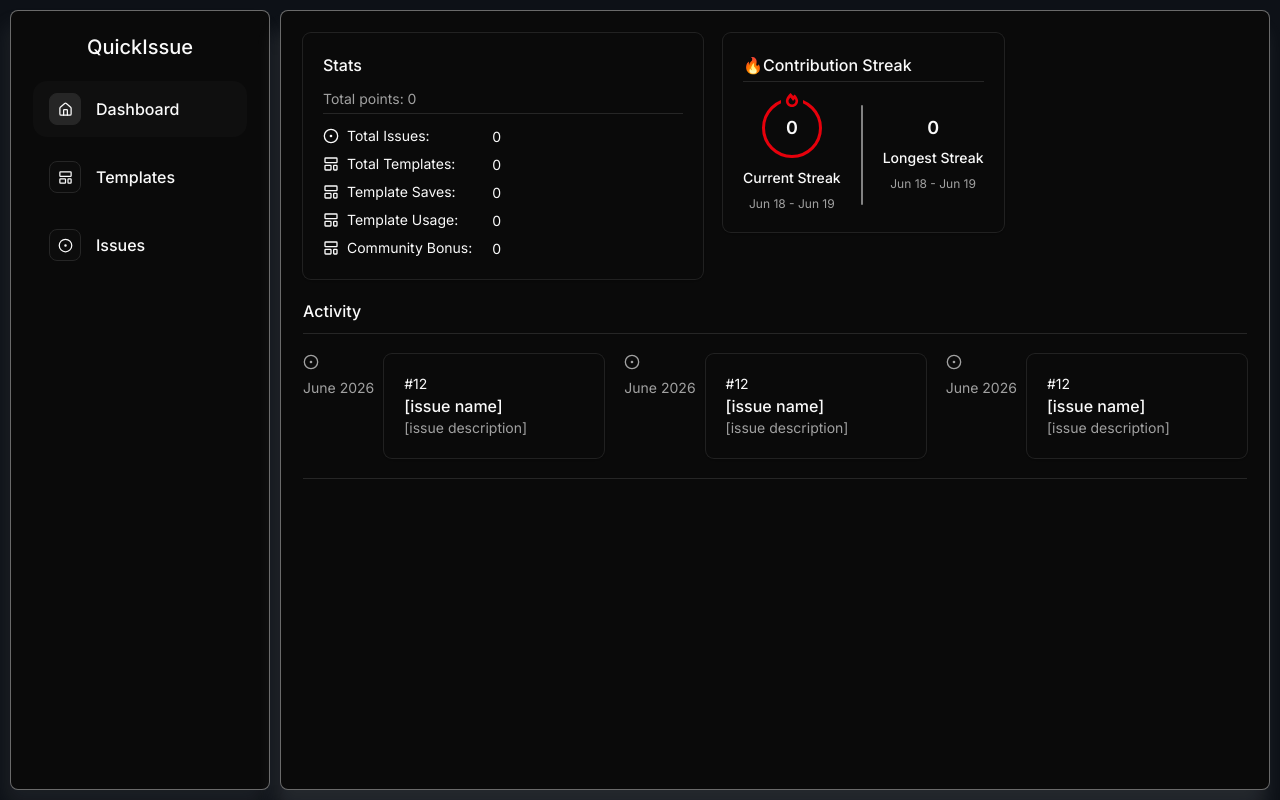
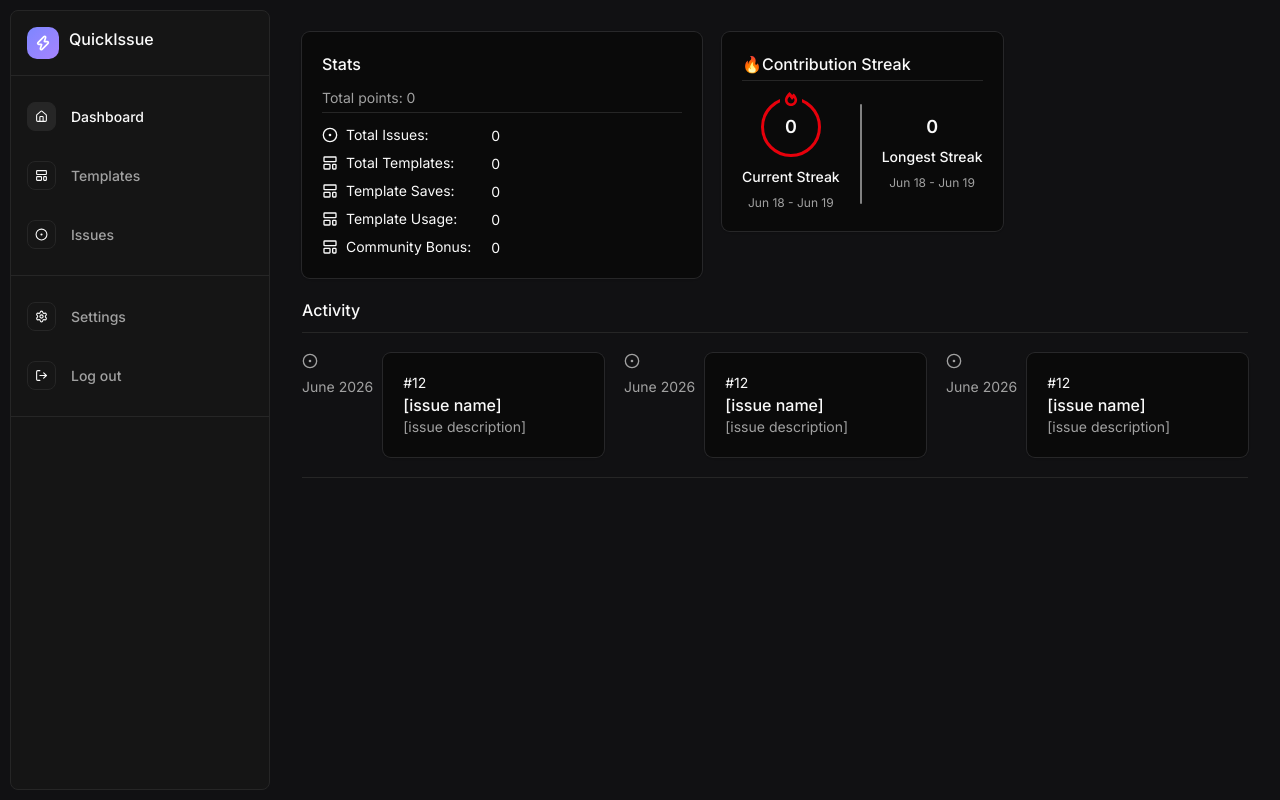
Before and after one commit to giamimino/QuickIssue, a Next.js app: page /dashboard in a window 1280 px wide. Built offline with nearby package versions, Linux system fonts and the light colour scheme.

Commit message:
chore(dashboard): improve dashboard/sidebar colors and UI

```diff
--- a/src/app/dashboard/layout.tsx
+++ b/src/app/dashboard/layout.tsx
@@ -4,19 +4,13 @@ import React from "react";
 
 const DashboardLayout = ({ children }: { children: React.ReactNode }) => {
   return (
-    <div className="flex">
+    <div className="flex bg-dashboard">
       <div className="p-2.5 min-h-screen">
         <Sidebar />
       </div>
 
       <div className="py-2.5 pr-2.5 w-full min-h-screen">
-        <div
-          className={`w-full h-full bg-card rounded-md p-5.5
-  border-sidebar-foreground/40 shadow-[-5px_20px_20px] border
-  shadow-accent-foreground/10`}
-        >
-          {children}
-        </div>
+        <div className={`w-full h-full p-5.5`}>{children}</div>
       </div>
     </div>
   );
--- a/src/app/globals.css
+++ b/src/app/globals.css
@@ -43,6 +43,9 @@
   --sidebar-accent-foreground: oklch(0.205 0 0);
   --sidebar-border: oklch(0.922 0 0);
   --sidebar-ring: oklch(0.708 0 0);
+  --sidebar-bg: #FFFFFF;
+  --sidebar-border-secondary: #F3F3F8;
+  --dashboard: #F3F3F8;
   --lavender: #a78bfa;
   --periwinkle: #818cf8;
   --bg-secondary: #f6f8fa;
@@ -99,10 +102,13 @@
   --sidebar-primary-foreground: oklch(0.985 0 0);
   --sidebar-accent: oklch(0.269 0 0);
   --sidebar-accent-foreground: oklch(0.985 0 0);
-  --sidebar-border: oklch(0.269 0 0);
+  --sidebar-border: #262626;
   --sidebar-ring: oklch(0.439 0 0);
   --lavender: #a78bfa;
   --bg-secondary: #161b22;
+  --sidebar-bg: #151515;
+  --sidebar-border-secondary: #060C17;
+  --dashboard: rgb(17, 17, 19);
   --periwinkle: #818cf8;
   --bg-hero-gradient:
     radial-gradient(
@@ -169,6 +175,9 @@
   --color-indigo: var(--indigo);
   --color-violet: var(--violet);
   --color-background-secondary: var(--bg-secondary);
+  --color-sidebar-bg: var(--sidebar-bg);
+  --color-sidebar-border-secondary: var(--sidebar-border-secondary);
+  --color-dashboard: var(--dashboard);
   --breakpoint-xs: 28rem;
 }
 
--- a/src/components/layouts/sidebar.tsx
+++ b/src/components/layouts/sidebar.tsx
@@ -1,7 +1,15 @@
 "use client";
 import React from "react";
-import { CardTitle } from "../ui/card";
-import { CircleDot, House, LayoutTemplate, LucideProps } from "lucide-react";
+import { CardDescription, CardTitle } from "../ui/card";
+import {
+  CircleDot,
+  House,
+  LayoutTemplate,
+  LogOut,
+  LucideProps,
+  Settings,
+  Zap,
+} from "lucide-react";
 import { usePathname, useRouter } from "next/navigation";
 import clsx from "clsx";
 
@@ -45,40 +53,95 @@ const Sidebar = () => {
   )?.id;
 
   return (
+    <div className={`min-w-65 h-full bg-sidebar-bg rounded-md border `}>
+      <div className="flex gap-2.5 p-4 border-b border-b-sidebar-border">
         <div
-      className={`min-w-65 h-full border
-    border-sidebar-foreground/40 shadow-[-5px_15px_20px]
-    shadow-muted-foreground/10 bg-card p-5.5 rounded-md`}
+          className="w-8 h-8 rounded-md bg-linear-to-br from-indigo-400 to-violet-400 flex items-center justify-center"
+          style={{ borderRadius: "10px" }}
         >
-      <div className="flex items-center justify-center flex-col">
-        <CardTitle className={`text-xl text-card-foreground`}>
-          QuickIssue
-        </CardTitle>
+          <Zap className="w-4 h-4 text-white" strokeWidth={2.5} />
         </div>
-      <div className="flex flex-col pt-5 gap-3">
+        <CardTitle className={`text-card-foreground`}>QuickIssue</CardTitle>
+      </div>
+      <div className="py-4 border-b border-sidebar-border">
+        <div className="flex flex-col gap-2.5">
           {pages.map((item) => (
             <div
               onClick={() => router.push(item.path)}
               className={clsx(
-              `py-3 px-4 flex gap-3.75 items-center
-            cursor-pointer rounded-xl text-card-foreground transition-all duration-300`,
+                `py-2.5 px-4 flex gap-3.75 items-center
+              cursor-pointer text-card-foreground transition-all duration-300`,
                 currentPage === item.id
-                ? "bg-accent/20 hover:bg-accent/40"
+                  ? "hover:bg-accent/40"
                   : "hover:bg-ring/12",
               )}
               key={item.id}
             >
               <div
                 className={clsx(
-                `p-[7.5px] border border-accent rounded-md transition-all duration-300`,
+                  `p-1.75 border border-accent rounded-md transition-all duration-300`,
                   currentPage === item.id ? "bg-input" : "bg-input/10",
                 )}
               >
-              <item.icon className="w-3.75 h-3.75" />
+                <item.icon className="w-3.25 h-3.25" />
               </div>
-            <CardTitle className="font-medium">{item.label}</CardTitle>
+              <CardDescription
+                className={clsx(
+                  "font-medium",
+                  currentPage === item.id && "text-foreground",
+                )}
+              >
+                {item.label}
+              </CardDescription>
             </div>
           ))}
+        </div>
+      </div>
+      <div className="py-4 border-b border-sidebar-border">
+        <div className="flex flex-col gap-2.5">
+          <div
+            onClick={() => router.push("/logout")}
+            className={clsx(
+              `py-2.5 px-4 flex gap-3.75 items-center
+              cursor-pointer text-card-foreground transition-all duration-300 hover:bg-ring/12`,
+            )}
+          >
+            <div
+              className={clsx(
+                `p-1.75 border border-accent rounded-md transition-all duration-300 bg-input/10`,
+              )}
+            >
+              <Settings className="w-3.25 h-3.25" />
+            </div>
+            <CardDescription
+              className={clsx("font-medium transition-all duration-300")}
+            >
+              Settings
+            </CardDescription>
+          </div>
+          <div
+            onClick={() => router.push("/logout")}
+            className={clsx(
+              `py-2.5 px-4 flex gap-3.75 items-center
+              cursor-pointer text-card-foreground transition-all duration-300 hover:bg-ring/12 hover:text-red-600/70 group`,
+            )}
+          >
+            <div
+              className={clsx(
+                `p-1.75 border border-accent rounded-md transition-all duration-300 bg-input/10`,
+              )}
+            >
+              <LogOut className="w-3.25 h-3.25" />
+            </div>
+            <CardDescription
+              className={clsx(
+                "font-medium group-hover:text-red-600/70 transition-all duration-300",
+              )}
+            >
+              Log out
+            </CardDescription>
+          </div>
+        </div>
       </div>
     </div>
   );
```
Lines whose indentation alone changed are shown as unchanged.
